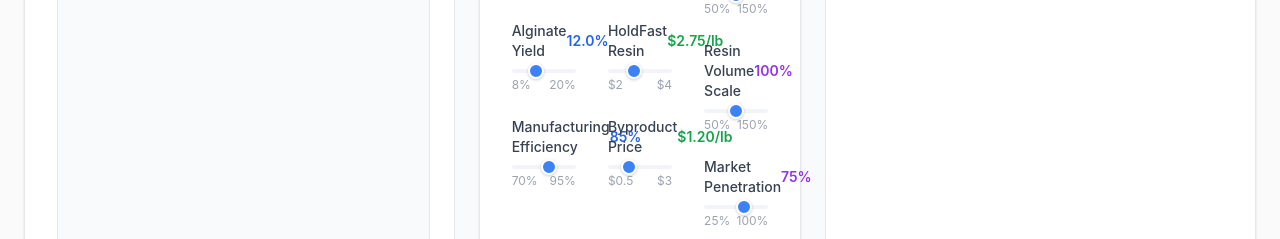
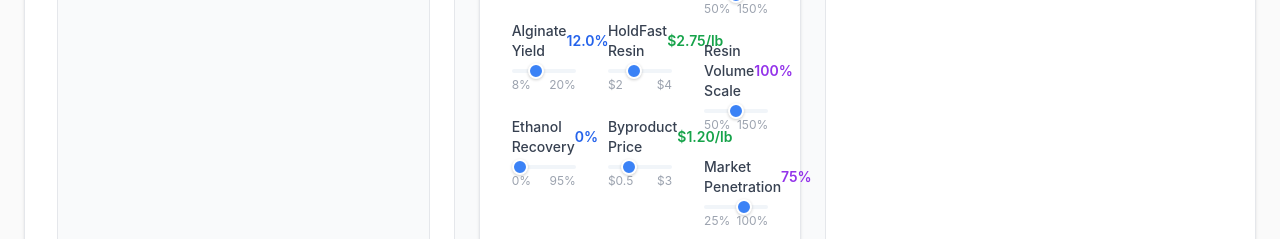
Before and after one commit to amcgovern2025/dsf_p-L, a plain HTML site: page index.html in a window 1280 px wide. Shown: the part 1406-1645 px from the top of the page. Drawn offline with nearby package versions, Linux system fonts and the light colour scheme.

Commit message:
Update index.html
added ethanol recapture back in

```diff
--- a/index.html
+++ b/index.html
@@ -219,12 +219,12 @@
 
           <div class="slider-container">
             <div class="flex justify-between items-center mb-2">
-              <label class="text-sm font-medium text-gray-700">Manufacturing Efficiency</label>
-              <span class="text-sm font-semibold text-blue-600"><span id="mfgEfficiencyValue">85</span>%</span>
+              <label class="text-sm font-medium text-gray-700">Ethanol Recovery</label>
+              <span class="text-sm font-semibold text-blue-600"><span id="ethanolRecoveryValue">0</span>%</span>
             </div>
-            <input type="range" id="mfgEfficiency" min="70" max="95" step="1" value="85" class="w-full mb-1">
+            <input type="range" id="ethanolRecovery" min="0" max="95" step="5" value="0" class="w-full mb-1">
             <div class="flex justify-between text-xs text-gray-400">
-              <span>70%</span><span>95%</span>
+              <span>0%</span><span>95%</span>
             </div>
           </div>
         </div>
@@ -716,7 +716,7 @@
       // Base costs
       baseKelpPrice: 8.00,
       baseAlginateYield: 0.12,
-      baseMfgEfficiency: 0.85,
+      baseEthanolRecovery: 0.0,
 
       // Base expenses
       expenses2026: 438000,
@@ -735,7 +735,7 @@
       // Get slider values
       const kelpPrice = parseFloat(document.getElementById('kelpPrice').value);
       const alginateYield = parseFloat(document.getElementById('alginateYield').value) / 100;
-      const mfgEfficiency = parseFloat(document.getElementById('mfgEfficiency').value) / 100;
+      const ethanolRecovery = parseFloat(document.getElementById('ethanolRecovery').value) / 100;
       const filmPrice = parseFloat(document.getElementById('filmPrice').value);
       const resinPrice = parseFloat(document.getElementById('resinPrice').value);
       const byproductPrice = parseFloat(document.getElementById('byproductPrice').value);
@@ -746,7 +746,7 @@
       // Update slider displays
       document.getElementById('kelpPriceValue').textContent = kelpPrice.toFixed(2);
       document.getElementById('alginateYieldValue').textContent = (alginateYield * 100).toFixed(1);
-      document.getElementById('mfgEfficiencyValue').textContent = Math.round(mfgEfficiency * 100);
+      document.getElementById('ethanolRecoveryValue').textContent = Math.round(ethanolRecovery * 100);
       document.getElementById('filmPriceValue').textContent = filmPrice.toFixed(2);
       document.getElementById('resinPriceValue').textContent = resinPrice.toFixed(2);
       document.getElementById('byproductPriceValue').textContent = byproductPrice.toFixed(2);
@@ -764,8 +764,8 @@
       // Calculate cost adjustments
       const kelpCostMultiplier = kelpPrice / baseData.baseKelpPrice;
       const yieldMultiplier = baseData.baseAlginateYield / alginateYield;
-      const efficiencyMultiplier = baseData.baseMfgEfficiency / mfgEfficiency;
-      const costMultiplier = kelpCostMultiplier * yieldMultiplier * efficiencyMultiplier;
+      const ethanolCostMultiplier = 1 - ethanolRecovery; // Recovery reduces ethanol costs
+      const costMultiplier = kelpCostMultiplier * yieldMultiplier * (0.7 + 0.3 * ethanolCostMultiplier); // Ethanol is ~30% of variable costs
 
       // Calculate unit costs
       const filmCostPerLb = 2.12 * costMultiplier;
```
